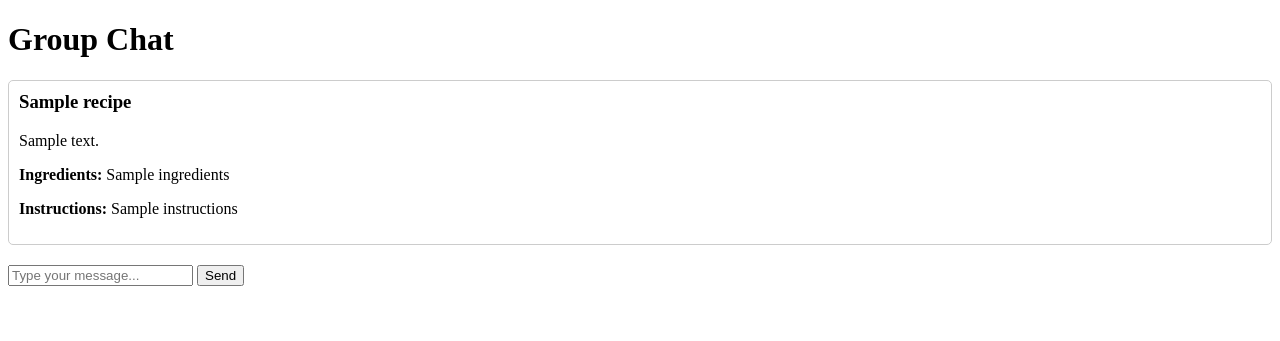
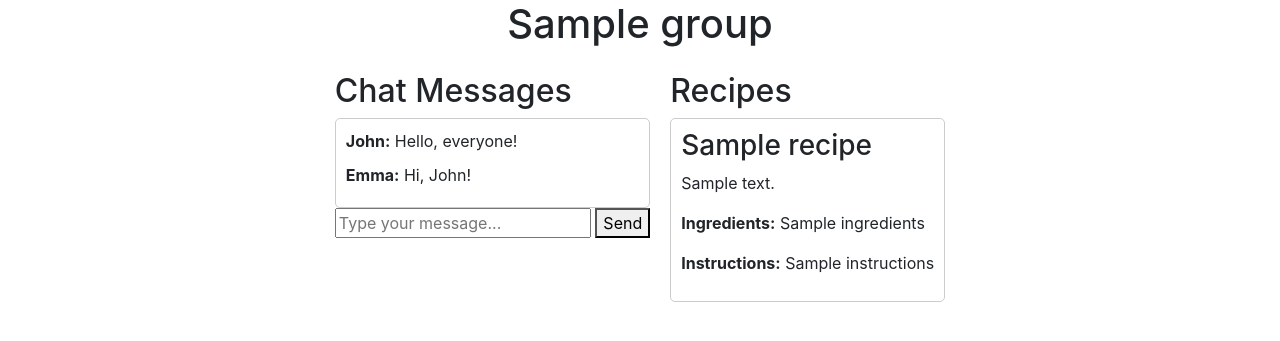
Before and after one commit to lgeti/domaca_3, a PHP site: template View/group-chat.php in a window 1280 px wide. Shown: the top 341 px of the page. Run offline with PHP 8.4, Linux system fonts and the light colour scheme; the template is opened without the code that fills it: most values are stand-ins (such as "Sample title", 1, 10 or a date in 2020).

Commit message:
group-chat cosmetic update

```diff
--- a/View/group-chat.php
+++ b/View/group-chat.php
@@ -1,26 +1,36 @@
 <!DOCTYPE html>
 <html>
 <head>
-    <title>Group Chat</title>
-    <style>
-        .recipe {
-            margin-bottom: 20px;
-            border: 1px solid #ccc;
-            padding: 10px;
-            border-radius: 5px;
-        }
-        .recipe h3 {
-            margin-top: 0;
-        }
-    </style>
+    <title><?php echo $group['name']; ?></title>
+    <link rel="stylesheet" type="text/css" href="../style/groupStyles.css">
 </head>
 <body>
-    <h1>Group Chat</h1>
+    <h1 class="text-center mb-4"><?php echo $group['name']; ?></h1>
+    <div class="container">
 
+
+        <div class="chat-container">
+            <h2>Chat Messages</h2>
             <div id="chat-messages">
                 <!-- Display chat messages here -->
+                <div class="message">
+                    <span class="sender">John:</span>
+                    <span class="content">Hello, everyone!</span>
+                </div>
+                <div class="message">
+                    <span class="sender">Emma:</span>
+                    <span class="content">Hi, John!</span>
+                </div>
             </div>
 
+            <form id="chat-form">
+                <input type="text" id="message-input" placeholder="Type your message...">
+                <button type="submit">Send</button>
+            </form>
+        </div>
+
+        <div class="recipe-container">
+            <h2>Recipes</h2>
             <div id="recipes">
                 <?php foreach ($recipes as $recipe): ?>
                     <div class="recipe">
@@ -31,11 +41,8 @@
                     </div>
                 <?php endforeach; ?>
             </div>
-
-    <form id="chat-form">
-        <input type="text" id="message-input" placeholder="Type your message...">
-        <button type="submit">Send</button>
-    </form>
+        </div>
+    </div>
 
     <!-- Add your JavaScript code to handle chat functionality -->
     <script>
--- /dev/null
+++ b/style/groupStyles.css
@@ -0,0 +1,61 @@
+/* groupStyles.css */
+
+@import url("https://stackpath.bootstrapcdn.com/bootstrap/4.5.2/css/bootstrap.min.css");
+
+.container {
+    display: flex;
+    flex-direction: column;
+    align-items: center;
+}
+
+.chat-container {
+    margin-bottom: 20px;
+}
+
+.recipe-container {
+    margin-bottom: 20px;
+}
+
+.recipe {
+    margin-bottom: 20px;
+    border: 1px solid #ccc;
+    padding: 10px;
+    border-radius: 5px;
+}
+
+.recipe h3 {
+    margin-top: 0;
+}
+
+#chat-messages {
+    max-height: 300px;
+    overflow-y: scroll;
+    border: 1px solid #ccc;
+    padding: 10px;
+    border-radius: 5px;
+}
+
+#chat-messages .message {
+    margin-bottom: 10px;
+}
+
+#chat-messages .message .sender {
+    font-weight: bold;
+}
+
+#chat-messages .message .content {
+    margin-top: 5px;
+}
+
+/* Media Query for larger screens */
+@media (min-width: 768px) {
+    .container {
+        flex-direction: row;
+        justify-content: center;
+        align-items: flex-start;
+    }
+
+    .chat-container {
+        margin-right: 20px;
+    }
+}
```
Lines whose indentation alone changed are shown as unchanged.
